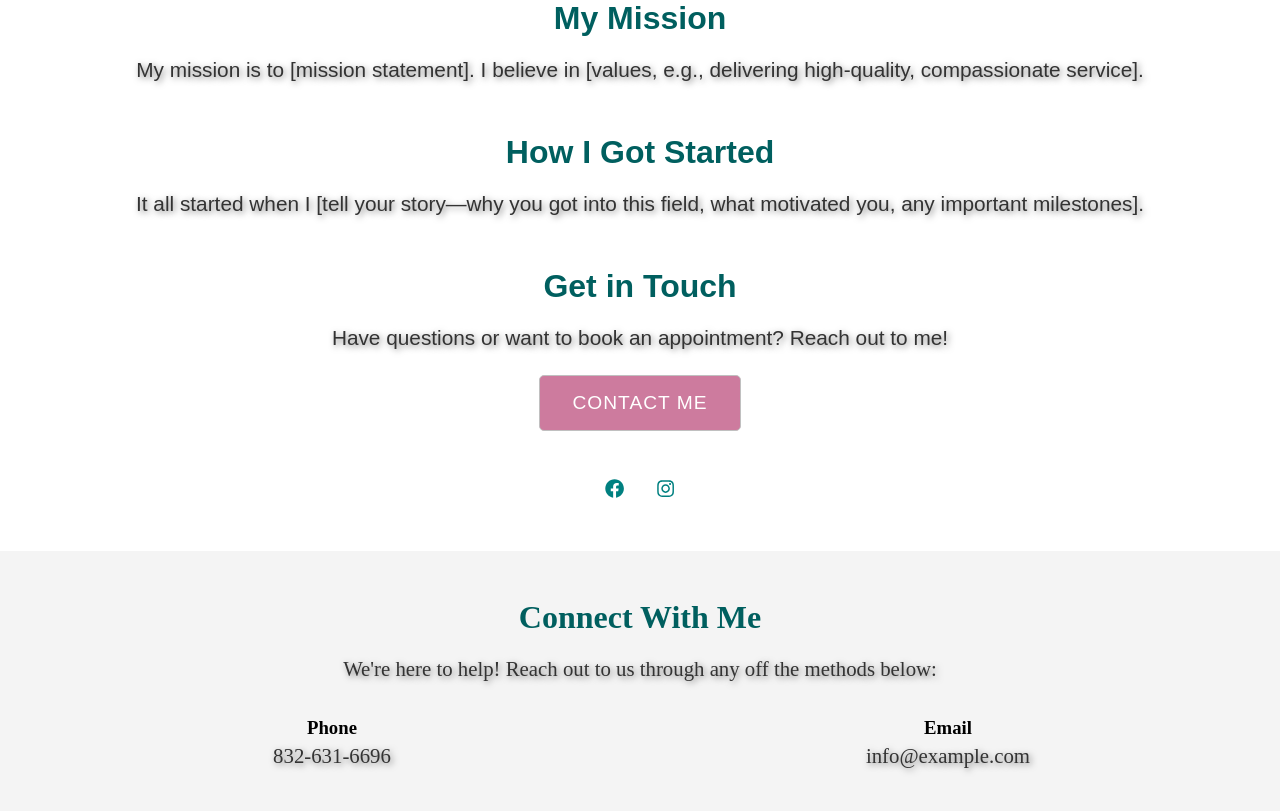
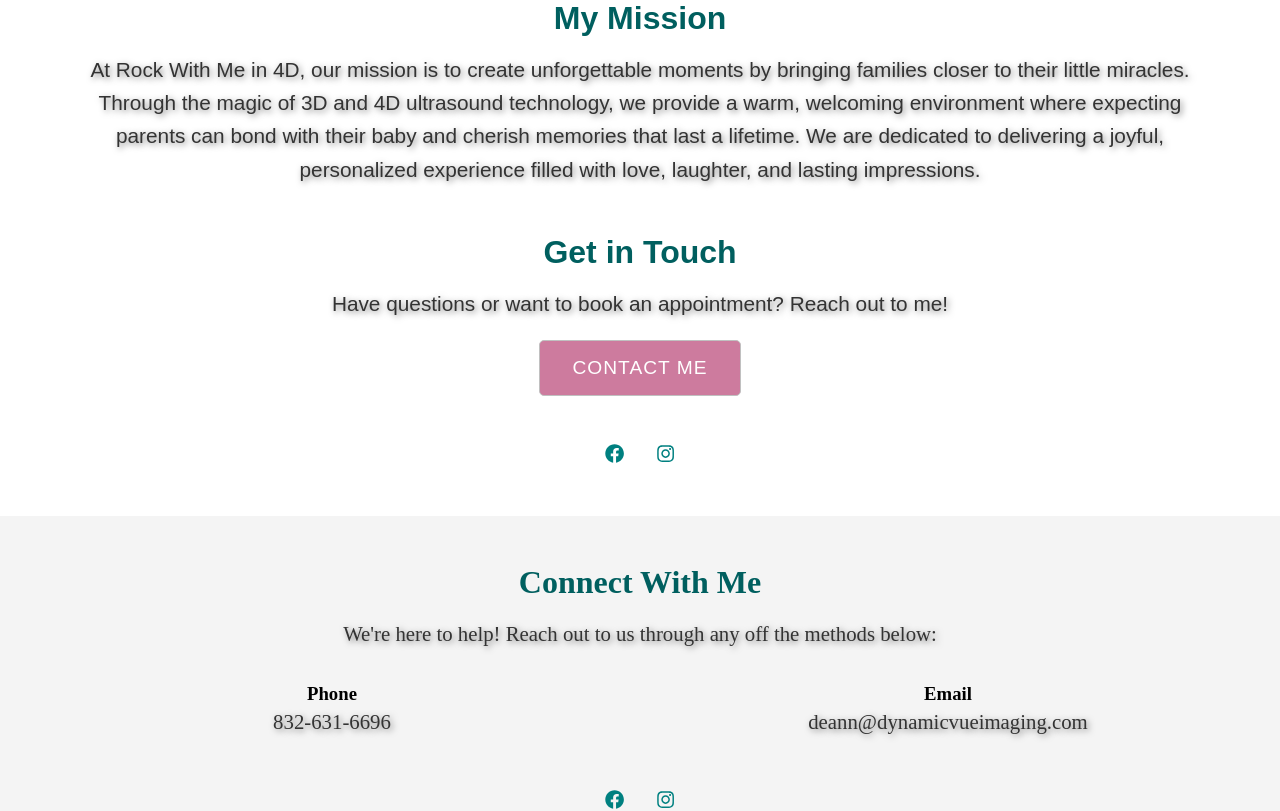
Before and after one commit to zcross13/rock_with_me, a React (Vite) app: page /about-us in a window 1280 px wide. Shown: the part 580-1391 px from the top of the page. Built offline with nearby package versions, Linux system fonts and the light colour scheme.

Commit message:
add submit button

```diff
--- a/src/components/Footer.tsx
+++ b/src/components/Footer.tsx
@@ -17,7 +17,7 @@
           </div>
           <div className="contact-item">
             <h3>Email</h3>
-            <p>info@example.com</p>
+            <p>deann@dynamicvueimaging.com</p>
           </div>
         </div>
         <SocialMediaLinks />
--- a/src/pages/About-me.tsx
+++ b/src/pages/About-me.tsx
@@ -1,7 +1,16 @@
 import '../styles/about.css'; // Make sure you create and link your CSS file
 import SocialMediaLinks from '../components/SocialMediaLinks';
+import { useNavigate } from 'react-router-dom';
 
 const About = () => {
+
+  const navigate = useNavigate();
+
+  const handleContactClick = () => {
+    navigate('/contact')
+  }
+
+
   return (
     <div className="about-container">
       <header className="about-header">
@@ -27,23 +36,23 @@
       <section className="mission-section">
         <h2>My Mission</h2>
         <p>
-          My mission is to [mission statement]. I believe in [values, e.g.,
-          delivering high-quality, compassionate service].
+        At Rock With Me in 4D, our mission is to create unforgettable moments by bringing families closer to their little miracles. Through the magic of 3D and 4D ultrasound technology, we provide a warm, welcoming environment where expecting parents can bond with their baby and cherish memories that last a lifetime. We are dedicated to delivering a joyful, personalized experience filled with love, laughter, and lasting impressions.
         </p>
       </section>
 
-      <section className="story-section">
+      {/* To be added later */}
+      {/* <section className="story-section">
         <h2>How I Got Started</h2>
         <p>
           It all started when I [tell your story—why you got into this field,
           what motivated you, any important milestones].
         </p>
-      </section>
+      </section> */}
 
       <section className="contact-section">
         <h2>Get in Touch</h2>
         <p>Have questions or want to book an appointment? Reach out to me!</p>
-        <button className="cta-button">Contact Me</button>
+        <button onClick={handleContactClick } className="cta-button">Contact Me</button>
       </section>
 
       <section className="social-media-links">
```
